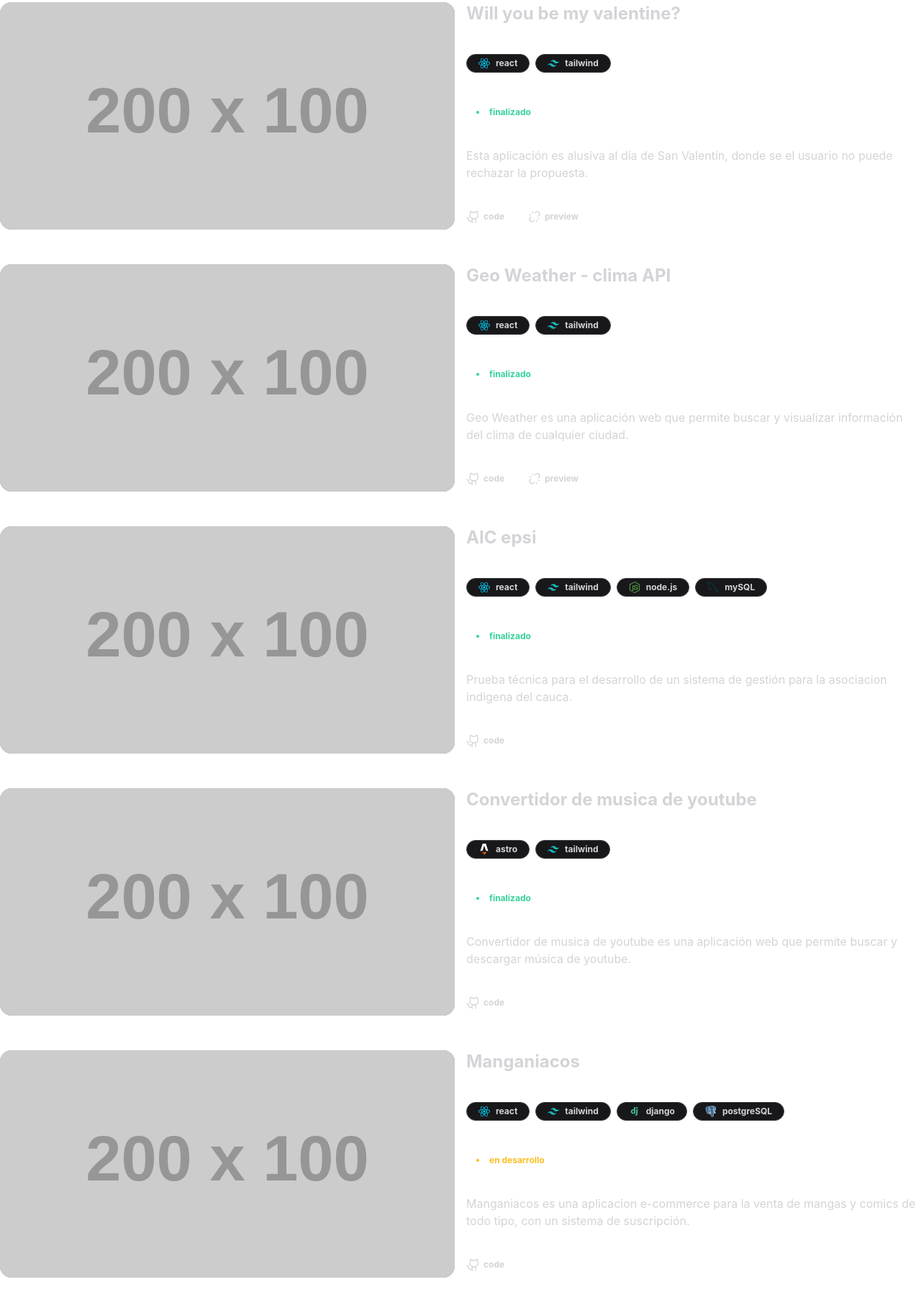
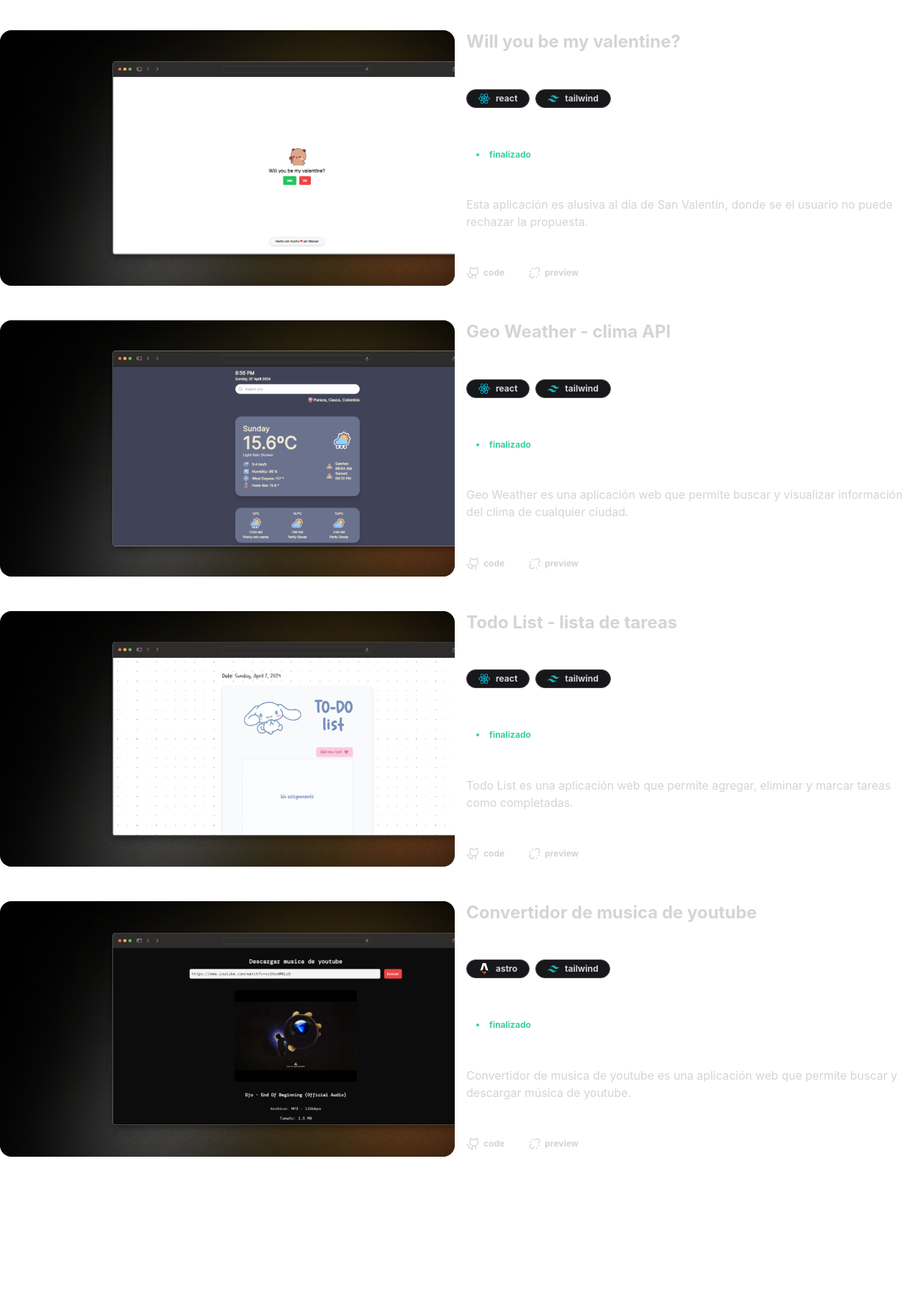
Before and after one commit to Manuekle/porfolio.dev, an Astro site: page /Projects in a window 1280 px wide. Shown: the part 509-2322 px from the top of the page at 72% size. After the commit the page ends 2212 px from the top, so only its background shows below. Built offline with nearby package versions, Linux system fonts and the light colour scheme; Astro itself is replaced by a stand-in of ours; placeholder pictures from the web are drawn by us; what @midudev/tailwind-animations would draw is missing.

Commit message:
Update profile images in Header and About pages

```diff
--- a/src/pages/About.astro
+++ b/src/pages/About.astro
@@ -1,5 +1,6 @@
 ---
-// import { Image } from "astro:assets";
+import { Image } from "astro:assets";
+import profileFooter from "../assets/pic-footer.jpeg";
 ---
 
 <section id="sobre-mi" data-section="sobre-mi" class="pt-2 py-16">
@@ -27,12 +28,12 @@
       class="w-full order-1 md:order-2 md:col-span-1 flex justify-center items-center md:pt-0 pt-14"
     >
       <figure
-        class="relative rounded-full overflow-hidden border border-zinc-600 w-60 h-60"
+        class="relative rounded-full overflow-hidden border border-zinc-600 w-64 h-64"
       >
-        <img
-          src="https://gravatar.com/avatar/404"
-          alt="profile"
-          class="w-full h-full object-cover"
+        <Image
+          src={profileFooter}
+          alt="profile footer"
+          class="w-full h-full object-cover bg-center bg-cover"
         />
       </figure>
     </span>
--- a/src/pages/Header.astro
+++ b/src/pages/Header.astro
@@ -5,7 +5,8 @@ import {
   LinkedinLogo,
 } from "@phosphor-icons/react";
 
-// import { Image } from "astro:assets";
+import { Image } from "astro:assets";
+import profileHeader from "../assets/pic-header.jpeg";
 ---
 
 <section class="flex flex-col pt-4 md:pt-0">
@@ -14,9 +15,9 @@ import {
       <figure
         class="relative rounded-full overflow-hidden border border-zinc-600 w-16 h-16"
       >
-        <img
-          src="https://gravatar.com/avatar/404"
-          alt="profile"
+        <Image
+          src={profileHeader}
+          alt="profile header"
           class="w-full h-full object-cover"
         />
       </figure>
--- a/src/pages/Projects.astro
+++ b/src/pages/Projects.astro
@@ -7,6 +7,13 @@ import MySQLIcon from "../components/icons/MySQLIcon.astro";
 import TailwindIcon from "../components/icons/TailwindIcon.astro";
 import { Dot, GithubLogo, LinkBreak } from "@phosphor-icons/react";
 import AstroIcon from "../components/icons/AstroIcon.astro";
+
+import { Image } from "astro:assets";
+import pokedexImage from "../assets/pokedex.png";
+import valentineImage from "../assets/valentine.png";
+import weatherImage from "../assets/weather.png";
+import musicImage from "../assets/music.png";
+import cuteImage from "../assets/cute.png";
 ---
 
 <section id="proyectos" data-section="proyectos" class="pt-20 pb-16">
@@ -17,16 +24,14 @@ import AstroIcon from "../components/icons/AstroIcon.astro";
   <div class="flex flex-col gap-12 py-8">
     <article class="grid grid-cols-1 md:grid-cols-2 gap-4">
       <span class="bg-zinc-900/50 backdrop-blur rounded-2xl overflow-hidden">
-        <img
-          src="https://via.placeholder.com/200x100"
+        <Image
+          src={pokedexImage}
           alt="pokedex"
           class="w-full h-full object-cover transform transition-transform duration-300 hover:scale-110"
         />
       </span>
       <span class="flex flex-col justify-between gap-1">
-        <h2 class="text-zinc-300 font-bold text-2xl">
-          Pokedex - pokemon API
-        </h2>
+        <h2 class="text-zinc-300 font-bold text-2xl">Pokedex - pokemon API</h2>
         <div class="py-2 flex flex-row gap-2 items-center justify-start">
           <button
             class="rounded-full flex flex-row gap-2 items-center justify-center px-4 py-1 border border-zinc-700 bg-zinc-900"
@@ -60,16 +65,20 @@ import AstroIcon from "../components/icons/AstroIcon.astro";
             class="flex text-zinc-300 flex-row gap-1 items-center justify-center"
           >
             <LinkBreak size={20} />
-            <span class="text-xs font-bold">preview</span>
+            <span class="text-xs font-bold">
+              <a href="https://pokedex-manu.vercel.app/" target="_blank">
+                preview
+              </a>
+            </span>
           </button>
         </div>
       </span>
     </article>
     <article class="grid grid-cols-1 md:grid-cols-2 gap-4">
       <span class="bg-zinc-900/50 backdrop-blur rounded-2xl overflow-hidden">
-        <img
-          src="https://via.placeholder.com/200x100"
-          alt="pokedex"
+        <Image
+          src={valentineImage}
+          alt="valentine"
           class="w-full h-full object-cover transform transition-transform duration-300 hover:scale-110"
         />
       </span>
@@ -110,16 +119,23 @@ import AstroIcon from "../components/icons/AstroIcon.astro";
             class="flex text-zinc-300 flex-row gap-1 items-center justify-center"
           >
             <LinkBreak size={20} />
-            <span class="text-xs font-bold">preview</span>
+            <span class="text-xs font-bold">
+              <a
+                href="https://will-you-be-my-valentine-plsss.vercel.app/"
+                target="_blank"
+              >
+                preview
+              </a>
+            </span>
           </button>
         </div>
       </span>
     </article>
     <article class="grid grid-cols-1 md:grid-cols-2 gap-4">
       <span class="bg-zinc-900/50 backdrop-blur rounded-2xl overflow-hidden">
-        <img
-          src="https://via.placeholder.com/200x100"
-          alt="pokedex"
+        <Image
+          src={weatherImage}
+          alt="weather"
           class="w-full h-full object-cover transform transition-transform duration-300 hover:scale-110"
         />
       </span>
@@ -160,45 +176,39 @@ import AstroIcon from "../components/icons/AstroIcon.astro";
             class="flex text-zinc-300 flex-row gap-1 items-center justify-center"
           >
             <LinkBreak size={20} />
-            <span class="text-xs font-bold">preview</span>
+            <span class="text-xs font-bold">
+              <a href="https://geoweather.vercel.app/" target="_blank">
+                preview
+              </a>
+            </span>
           </button>
         </div>
       </span>
     </article>
     <article class="grid grid-cols-1 md:grid-cols-2 gap-4">
       <span class="bg-zinc-900/50 backdrop-blur rounded-2xl overflow-hidden">
-        <img
-          src="https://via.placeholder.com/200x100"
-          alt="pokedex"
+        <Image
+          src={cuteImage}
+          alt="cutetodo"
           class="w-full h-full object-cover transform transition-transform duration-300 hover:scale-110"
         />
       </span>
       <span class="flex flex-col justify-between gap-1">
-        <h2 class="text-zinc-300 font-bold text-2xl">AIC epsi</h2>
-        <div class="py-2 md:flex grid grid-cols-4 md:flex-row gap-2 items-center justify-start">
+        <h2 class="text-zinc-300 font-bold text-2xl">
+          Todo List - lista de tareas
+        </h2>
+        <div class="py-2 flex flex-row gap-2 items-center justify-start">
           <button
-            class="rounded-full col-span-2 flex flex-row gap-2 items-center justify-center px-4 py-1 border border-zinc-700 bg-zinc-900"
+            class="rounded-full flex flex-row gap-2 items-center justify-center px-4 py-1 border border-zinc-700 bg-zinc-900"
           >
             <ReactIcon name="react" class="w-4 h-4" />
             <span class="text-zinc-300 text-xs font-bold">react</span>
           </button>
           <button
-            class="rounded-full col-span-2 flex flex-row gap-2 items-center justify-center px-4 py-1 border border-zinc-700 bg-zinc-900"
+            class="rounded-full flex flex-row gap-2 items-center justify-center px-4 py-1 border border-zinc-700 bg-zinc-900"
           >
             <TailwindIcon name="tailwind" class="w-4 h-4" />
             <span class="text-zinc-300 text-xs font-bold">tailwind</span>
-          </button>
-          <button
-            class="rounded-full col-span-2 flex flex-row gap-2 items-center justify-center px-4 py-1 border border-zinc-700 bg-zinc-900"
-          >
-            <NodeIcon name="node.js" class="w-4 h-4" />
-            <span class="text-zinc-300 text-xs font-bold">node.js</span>
-          </button>
-          <button
-            class="rounded-full col-span-2 flex flex-row gap-2 items-center justify-center px-4 py-1 border border-zinc-700 bg-zinc-900"
-          >
-            <MySQLIcon name="mysql" class="w-4 h-4" />
-            <span class="text-zinc-300 text-xs font-bold">mySQL</span>
           </button>
         </div>
         <span class="text-emerald-400 text-xs flex flex-row items-center">
@@ -206,8 +216,8 @@ import AstroIcon from "../components/icons/AstroIcon.astro";
           <strong>finalizado</strong>
         </span>
         <p class="text-zinc-300 text-pretty">
-          Prueba técnica para el desarrollo de un sistema de gestión para la
-          asociacion indigena del cauca.
+          Todo List es una aplicación web que permite agregar, eliminar y marcar
+          tareas como completadas.
         </p>
         <div class="py-2 flex flex-row gap-8 items-center justify-start">
           <button
@@ -216,19 +226,23 @@ import AstroIcon from "../components/icons/AstroIcon.astro";
             <GithubLogo size={20} />
             <span class="text-xs font-bold">code</span>
           </button>
-          <!-- <button
+          <button
             class="flex text-zinc-300 flex-row gap-1 items-center justify-center"
           >
             <LinkBreak size={20} />
-            <span class="text-xs font-bold">preview</span>
-          </button> -->
+            <span class="text-xs font-bold">
+              <a href="https://todo-cute.vercel.app/" target="_blank">
+                preview
+              </a>
+            </span>
+          </button>
         </div>
       </span>
     </article>
     <article class="grid grid-cols-1 md:grid-cols-2 gap-4">
       <span class="bg-zinc-900/50 backdrop-blur rounded-2xl overflow-hidden">
-        <img
-          src="https://via.placeholder.com/200x100"
+        <Image
+          src={musicImage}
           alt="youtube-converter"
           class="w-full h-full object-cover transform transition-transform duration-300 hover:scale-110"
         />
@@ -237,7 +251,9 @@ import AstroIcon from "../components/icons/AstroIcon.astro";
         <h2 class="text-zinc-300 font-bold text-2xl">
           Convertidor de musica de youtube
         </h2>
-        <div class="py-2 md:flex grid grid-cols-4 md:flex-row gap-2 items-center justify-start">
+        <div
+          class="py-2 md:flex grid grid-cols-4 md:flex-row gap-2 items-center justify-start"
+        >
           <button
             class="rounded-full col-span-2 flex flex-row gap-2 items-center justify-center px-4 py-1 border border-zinc-700 bg-zinc-900"
           >
@@ -266,72 +282,16 @@ import AstroIcon from "../components/icons/AstroIcon.astro";
             <GithubLogo size={20} />
             <span class="text-xs font-bold">code</span>
           </button>
-          <!-- <button
+          <button
             class="flex text-zinc-300 flex-row gap-1 items-center justify-center"
           >
             <LinkBreak size={20} />
-            <span class="text-xs font-bold">preview</span>
-          </button> -->
-        </div>
-      </span>
-    </article>
-    <article class="grid grid-cols-1 md:grid-cols-2 gap-4">
-      <span class="bg-zinc-900/50 backdrop-blur rounded-2xl overflow-hidden">
-        <img
-          src="https://via.placeholder.com/200x100"
-          alt="pokedex"
-          class="w-full h-full object-cover transform transition-transform duration-300 hover:scale-110"
-        />
-      </span>
-      <span class="flex flex-col justify-between gap-1">
-        <h2 class="text-zinc-300 font-bold text-2xl">Manganiacos</h2>
-        <div class="py-2 md:flex grid grid-cols-4 md:flex-row gap-2 items-center justify-start">
-          <button
-            class="rounded-full col-span-2 flex flex-row gap-2 items-center justify-center px-4 py-1 border border-zinc-700 bg-zinc-900"
-          >
-            <ReactIcon name="react" class="w-4 h-4" />
-            <span class="text-zinc-300 text-xs font-bold">react</span>
+            <span class="text-xs font-bold">
+              <a href="https://music-free.vercel.app/" target="_blank">
+                preview
+              </a>
+            </span>
           </button>
-          <button
-            class="rounded-full col-span-2 flex flex-row gap-2 items-center justify-center px-4 py-1 border border-zinc-700 bg-zinc-900"
-          >
-            <TailwindIcon name="tailwind" class="w-4 h-4" />
-            <span class="text-zinc-300 text-xs font-bold">tailwind</span>
-          </button>
-          <button
-            class="rounded-full col-span-2 flex flex-row gap-2 items-center justify-center px-4 py-1 border border-zinc-700 bg-zinc-900"
-          >
-            <DjangoIcon name="django" class="w-4 h-4" />
-            <span class="text-zinc-300 text-xs font-bold">django</span>
-          </button>
-          <button
-            class="rounded-full col-span-2 flex flex-row gap-2 items-center justify-center px-4 py-1 border border-zinc-700 bg-zinc-900"
-          >
-            <PostgreIcon name="postgre" class="w-4 h-4" />
-            <span class="text-zinc-300 text-xs font-bold">postgreSQL</span>
-          </button>
-        </div>
-        <span class="text-amber-400 text-xs flex flex-row items-center">
-          <Dot size={32} weight="bold" />
-          <strong>en desarrollo</strong>
-        </span>
-        <p class="text-zinc-300 text-pretty">
-          Manganiacos es una aplicacion e-commerce para la venta de mangas y
-          comics de todo tipo, con un sistema de suscripción.
-        </p>
-        <div class="py-2 flex flex-row gap-8 items-center justify-start">
-          <button
-            class="flex text-zinc-300 flex-row gap-1 items-center justify-center"
-          >
-            <GithubLogo size={20} />
-            <span class="text-xs font-bold">code</span>
-          </button>
-          <!-- <button
-            class="flex text-zinc-300 flex-row gap-1 items-center justify-center"
-          >
-            <LinkBreak size={20} />
-            <span class="text-xs font-bold">preview</span>
-          </button> -->
         </div>
       </span>
     </article>
```
Also changed, not shown: src/assets/cute.png (added), src/assets/music.png (added), src/assets/pic-footer.jpeg (added), src/assets/pic-header.jpeg (added), src/assets/pokedex.png (added), src/assets/valentine.png (added), src/assets/weather.png (added).
